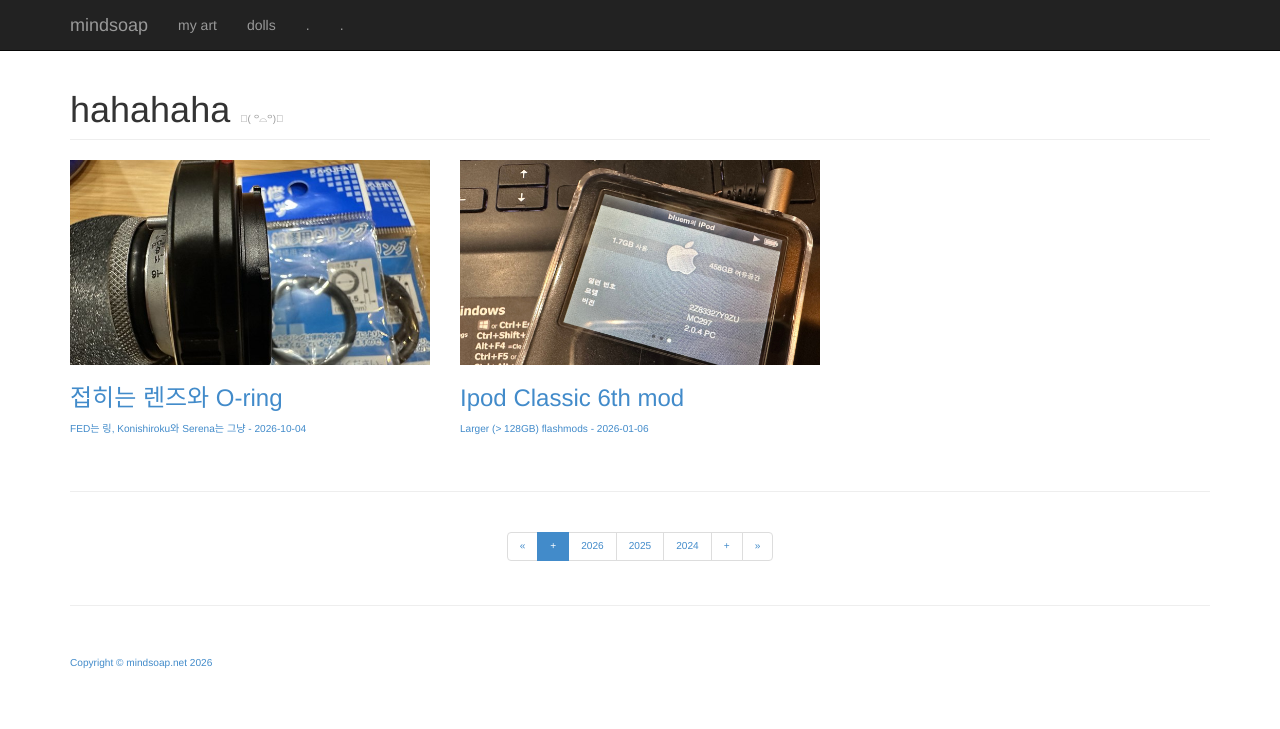
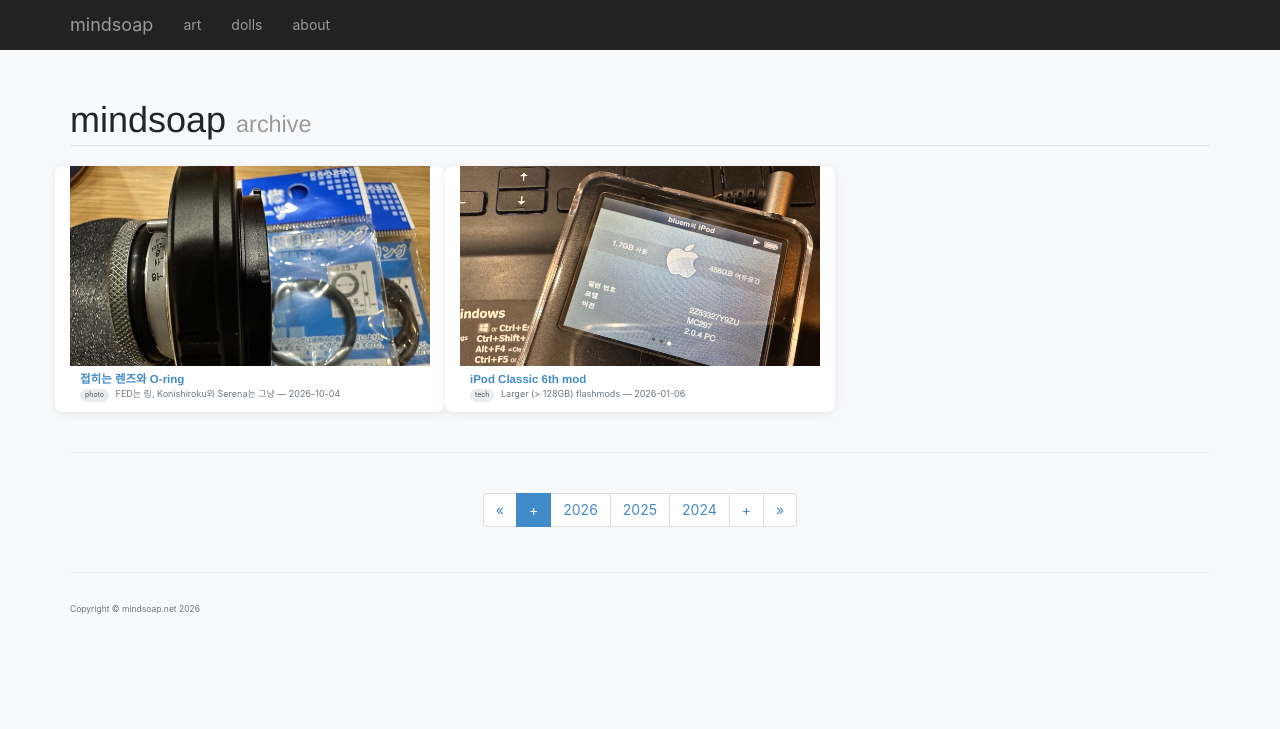
Before and after one commit to milkcaffine/hux, a PHP site: page / in a window 1280 px wide. Shown: the top 729 px of the page. Run offline with PHP 8.4, Linux system fonts and the light colour scheme.

Commit message:
Improve visual style, dark mode, and page structure

```diff
--- a/css/3-col-portfolio.css
+++ b/css/3-col-portfolio.css
@@ -1,11 +1,95 @@
+/* Hux / mindsoap.net custom styles */
 body {
-	margin-top: 50px; /* 50px is the height of the navbar - change this if the navbarn height changes */
+  margin-top: 60px;
+  font-family: -apple-system, BlinkMacSystemFont, "Segoe UI", Roboto, "Helvetica Neue", Arial, sans-serif;
+  background: #f8f9fa;
+  color: #212529;
+  transition: background 0.2s, color 0.2s;
+}
+
+.page-header {
+  border-bottom: 1px solid #dee2e6;
+  margin-bottom: 2rem;
+  padding-bottom: 0.5rem;
 }
 
 .portfolio-item {
-	margin-bottom: 25px;
+  margin-bottom: 2rem;
+  background: #fff;
+  border-radius: 8px;
+  overflow: hidden;
+  box-shadow: 0 2px 8px rgba(0,0,0,0.08);
+  transition: transform 0.2s, box-shadow 0.2s;
+}
+
+.portfolio-item:hover {
+  transform: translateY(-4px);
+  box-shadow: 0 6px 16px rgba(0,0,0,0.12);
+}
+
+.portfolio-item img {
+  width: 100%;
+  height: 200px;
+  object-fit: cover;
+}
+
+.portfolio-item h3 {
+  font-size: 1.15rem;
+  margin: 0.75rem 1rem 0.25rem;
+  font-weight: 600;
+}
+
+.portfolio-item p {
+  margin: 0 1rem 1rem;
+  color: #6c757d;
+  font-size: 0.9rem;
+}
+
+.badge-category {
+  display: inline-block;
+  background: #e9ecef;
+  color: #495057;
+  font-size: 0.7rem;
+  padding: 0.15rem 0.5rem;
+  border-radius: 12px;
+  margin-right: 0.4rem;
+  text-transform: lowercase;
+}
+
+navbar, .navbar {
+  border: none;
 }
 
 footer {
-	margin: 50px 0;
+  margin: 3rem 0 2rem;
+  color: #6c757d;
+  font-size: 0.85rem;
 }
+
+/* Dark mode */
+@media (prefers-color-scheme: dark) {
+  body {
+    background: #121212;
+    color: #e9ecef;
+  }
+  .portfolio-item {
+    background: #1e1e1e;
+    box-shadow: 0 2px 8px rgba(0,0,0,0.4);
+  }
+  .portfolio-item:hover {
+    box-shadow: 0 6px 16px rgba(0,0,0,0.5);
+  }
+  .portfolio-item p {
+    color: #adb5bd;
+  }
+  .page-header {
+    border-bottom-color: #333;
+  }
+  .badge-category {
+    background: #333;
+    color: #ced4da;
+  }
+  footer {
+    color: #adb5bd;
+  }
+}
--- a/header.html
+++ b/header.html
@@ -12,10 +12,9 @@
         </div>
         <div class="collapse navbar-collapse navbar-ex1-collapse">
           <ul class="nav navbar-nav">
-               <li><a href="/art.html">my art</a></li>
+               <li><a href="/art.html">art</a></li>
                <li><a href="https://davidbowie.kr">dolls</a></li>
-               <li><a href="/index.html">.</a></li>
-            <li><a href="/about.html">.</a></li>
+               <li><a href="/about.html">about</a></li>
           </ul>
         </div>
       </div>
--- a/index.html
+++ b/index.html
@@ -3,10 +3,10 @@
 <head>
     <meta charset="utf-8">
     <meta name="viewport" content="width=device-width, initial-scale=1.0">
-    <meta name="description" content="">
-    <meta name="author" content="">
+    <meta name="description" content="mindsoap.net — personal archive">
+    <meta name="author" content="HML">
 
-    <title>HML</title>
+    <title>mindsoap</title>
 
     <link href="/css/bootstrap.css" rel="stylesheet">
     <link href="/css/3-col-portfolio.css" rel="stylesheet">
@@ -23,20 +23,20 @@ $("#headers").load("/header.html");
     <div class="container">
       <div class="row">
         <div class="col-lg-12">
-           <h1 class="page-header">hahahaha <small><small><small> ꧜( ꒪⌓꒪)꧜<small><small></small></h1>
+           <h1 class="page-header">mindsoap <small>archive</small></h1>
         </div>
       </div>
  <div class="row">
               <div class="col-md-4 portfolio-item">
           <a href="2026/20261004.html"><img class="img-responsive" src="/images/2026-10-04.jpg">
           <h3>접히는 렌즈와 O-ring</h3>
-          <p>FED는 링, Konishiroku와 Serena는 그냥 - 2026-10-04</p>
+          <p><span class="badge-category">photo</span> FED는 링, Konishiroku와 Serena는 그냥 — 2026-10-04</p>
           </a>
          </div>
               <div class="col-md-4 portfolio-item">
           <a href="2026/20260106.html"><img class="img-responsive" src="/images/2026-01-06.jpg">
-          <h3>Ipod Classic 6th mod</h3>
-          <p>Larger (> 128GB) flashmods - 2026-01-06</p>
+          <h3>iPod Classic 6th mod</h3>
+          <p><span class="badge-category">tech</span> Larger (&gt; 128GB) flashmods — 2026-01-06</p>
          </div>
         </div>
       <hr>
```
Also changed, not shown: about.html (+13 -18 lines), art.html (+10 -44 lines), readme.md.
